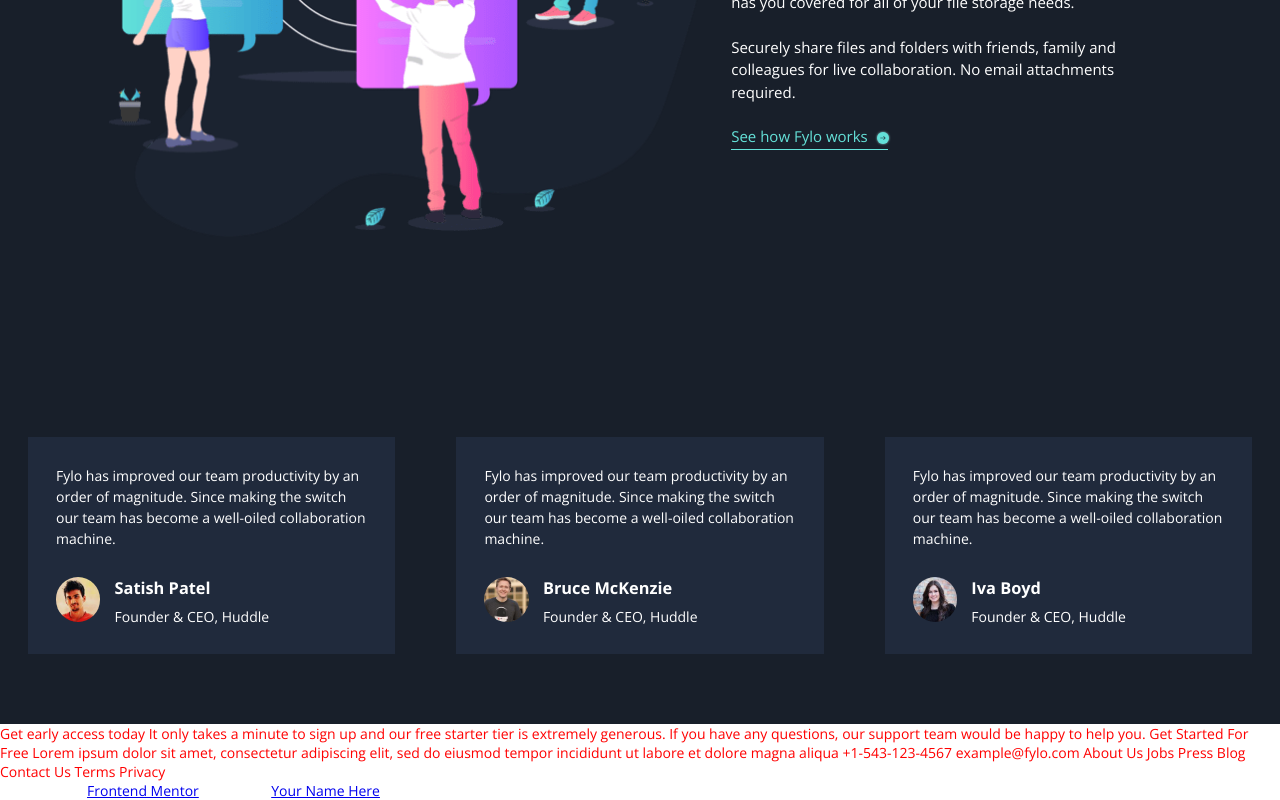
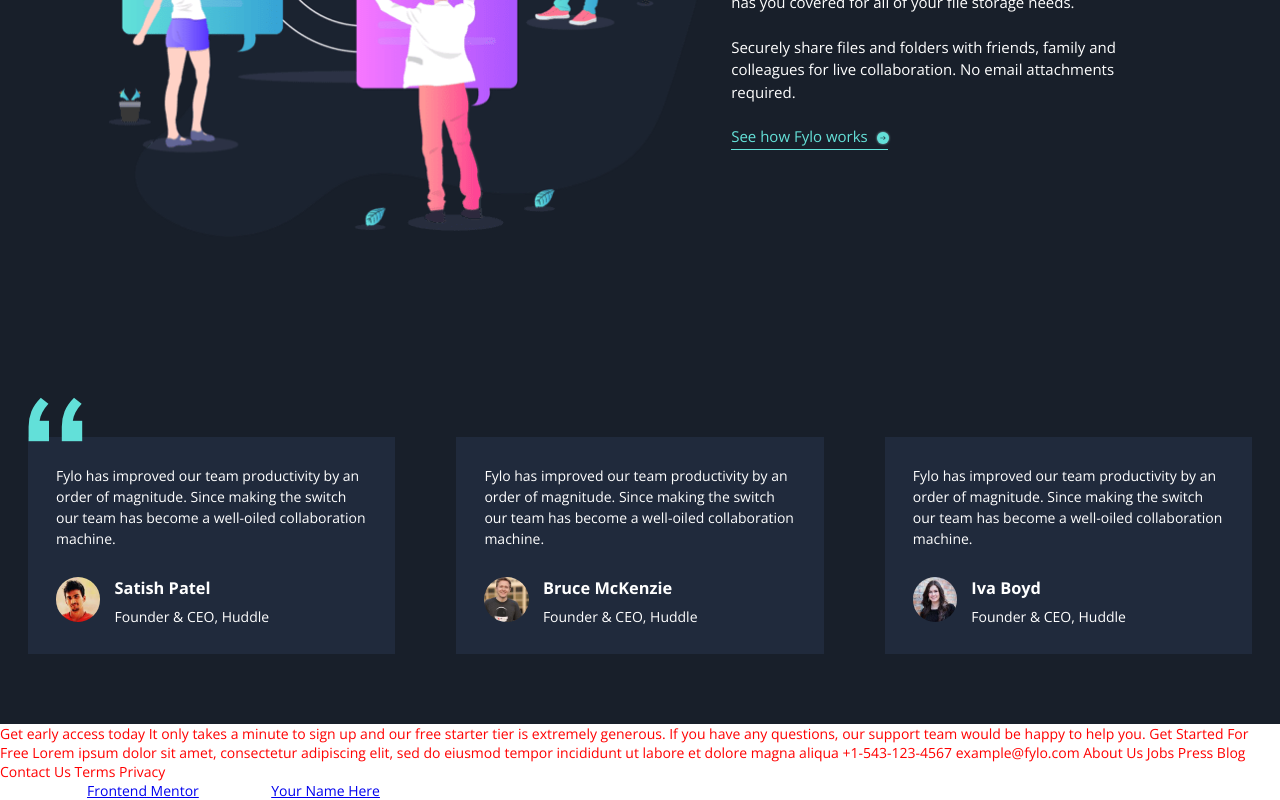
Before and after one commit to Peciak95/Frontend-Mentor-Fully-Responsive-Fylo-landing-page-based-on-flex-box, a plain HTML site: page index.html in a window 1280 px wide. Shown: the part 2070-2870 px from the top of the page. Drawn offline with nearby package versions, Linux system fonts and the light colour scheme.

Commit message:
added quotes png

```diff
--- a/index.html
+++ b/index.html
@@ -154,6 +154,7 @@
       <div class="wrapper">
         <div class="reviews__cards">
           <div class="reviews__card reviews__card--first">
+            <img src="/images/bg-quotes.png" alt="" class="reviews__quotes">
             <div class="reviews__card-top">
               <p class="reviews__card-text">Fylo has improved our team productivity by an order of magnitude. Since making the switch our team has
                 become a well-oiled collaboration machine.</p>
--- a/scss/style.scss
+++ b/scss/style.scss
@@ -237,6 +237,11 @@ body {
 	}
 }
 .reviews {
+	&__quotes{
+		position: absolute;
+		top: -40px;
+		left: 0;
+	}
 	&__cards {
 		padding: 2em;
 		display: flex;
@@ -252,6 +257,9 @@ body {
 		align-items: flex-start;
 		padding: 2em;
 		margin-bottom: 3em;
+		&--first{
+			position: relative;
+		}
 		&-top {
 			margin-bottom: 2em;
 			line-height: 1.5;
```
Also changed, not shown: css/style.css, 1 other file.
